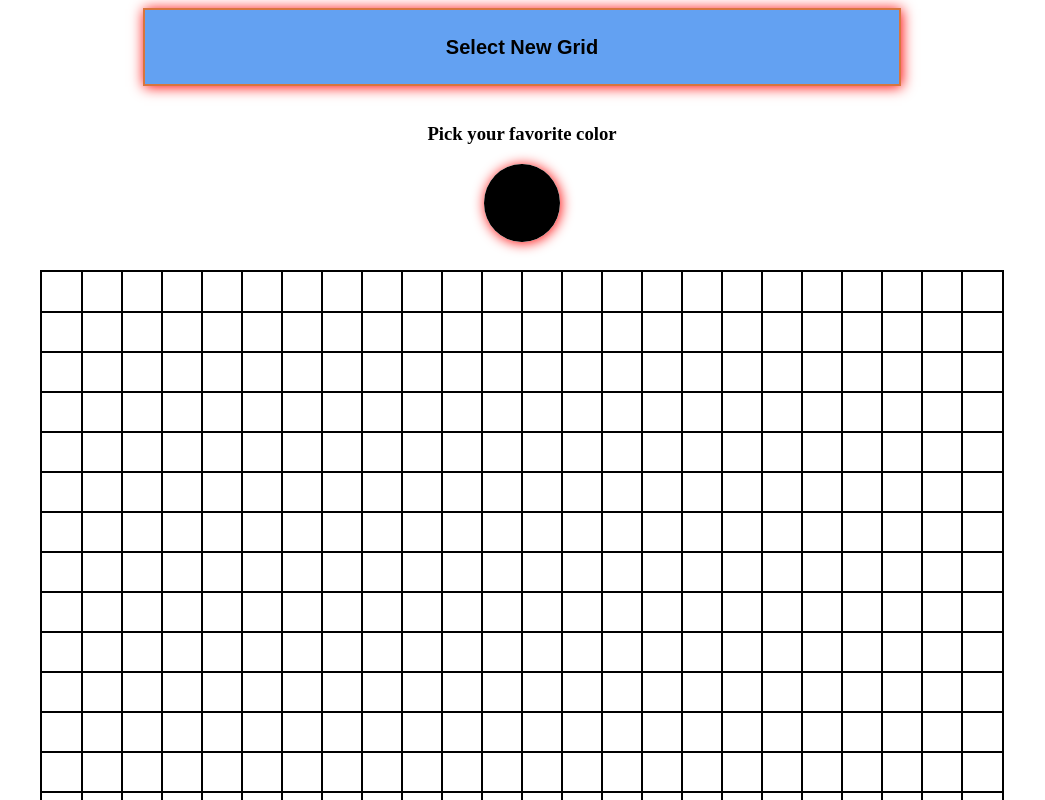
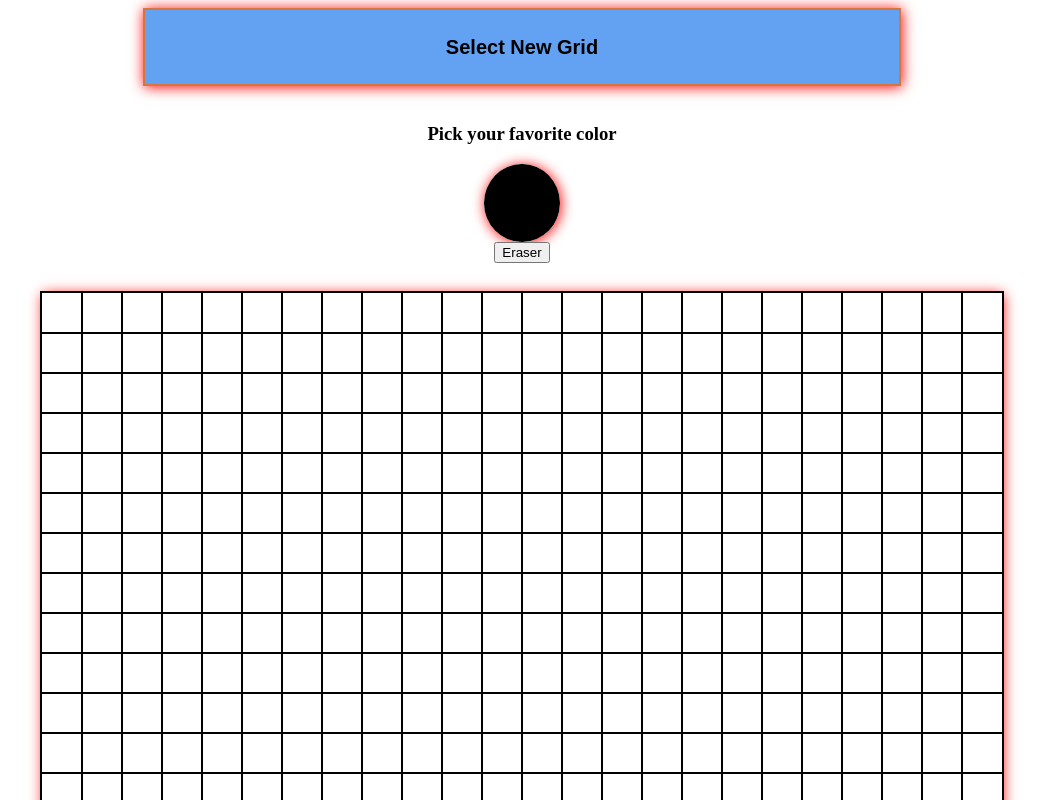
Before and after one commit to Chonkar-jay/Sketch_pad, a plain HTML site: page index.html in a window 1280 px wide. Shown: the top 800 px of the page, without its empty margins (118-1163 px from the left). Drawn offline with Linux system fonts and the light colour scheme.

Commit message:
GIT
Added eraser.

```diff
--- a/index.css
+++ b/index.css
@@ -24,7 +24,9 @@
 	height:960px;
 	width:960px;
 	padding: 0;
-
+}
+.container{
+	box-shadow: 1px 1px 13px red;
 }
 .grid {
 	margin:0;
--- a/index.html
+++ b/index.html
@@ -10,12 +10,21 @@
 
 <center id="newGrid"><button class="newGrid"><h2>Select New Grid</h2></button></center><br>
 <!-- <center>Pick your favorite color<input type="color" class="color_picker" id="1" ></center> -->
-<center><h3>Pick your favorite color</h3>
-<div class="color_pick">
-	<input type="color" id="pick">
+<div class="row">
+	<div class="col-sm-6">
+		<center><h3>Pick your favorite color</h3>
+		<div class="color_pick">
+			<input type="color" id="pick">
+		</div>
+		</center>
+	</div>
+	<div class="col-sm-6">
+		<center>
+			<button id="eraser" onclick="erase_color()">Eraser</button>
+		</center>
+	</div>
 </div>
-</center>
-<div id="container"></div>
+<div id="container" class="container"></div>
 
 <br><br>
 
--- a/index.js
+++ b/index.js
@@ -58,3 +58,9 @@ function createGrid(x) {
       });
     });
   });
+function erase_color()
+{
+  container.addEventListener("mouseover",e => {
+    e.target.style.backgroundColor = null;
+  })
+}
```
